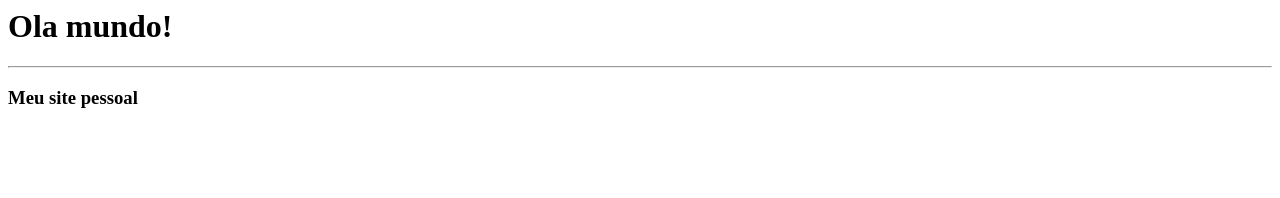
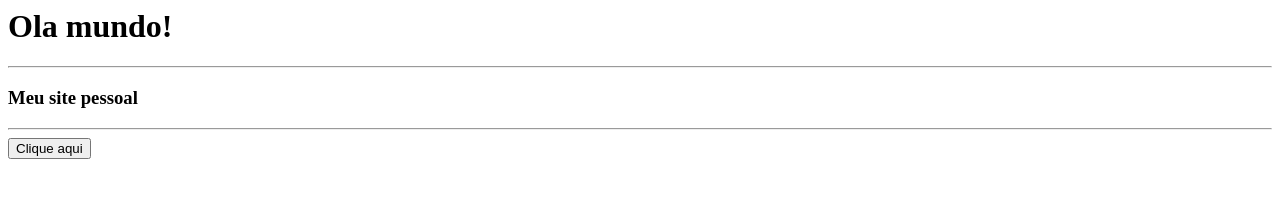
Before and after one commit to AlanLinharesSilva/AlanLinharesSilva.github.io, a plain HTML site: page index.html in a window 1280 px wide. Drawn offline with Linux system fonts and the light colour scheme.

Commit message:
novo contato e alteracao no index

```diff
--- a/index.html
+++ b/index.html
@@ -1,3 +1,5 @@
 <h1>Ola mundo!</h1>
 <hr>
 <h3>Meu site pessoal</h3>
+<hr>
+<button>Clique aqui</button>
```
Also changed, not shown: contato.html (added, +1 -0 lines).
